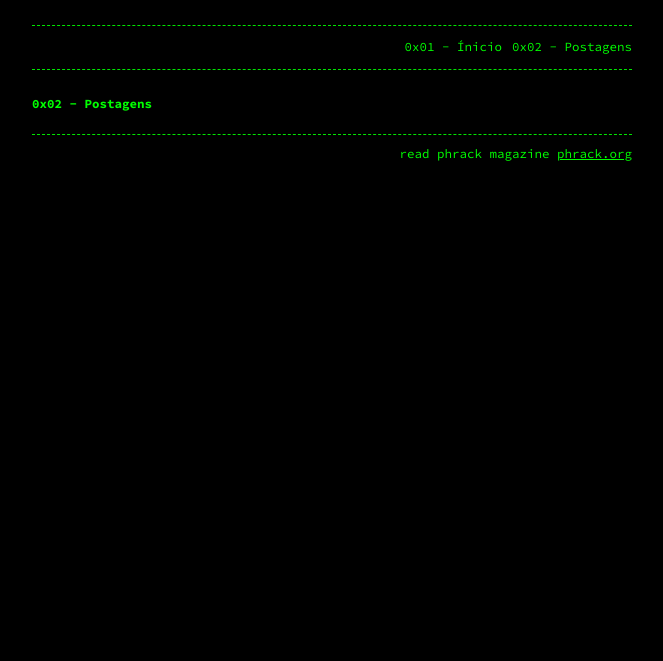
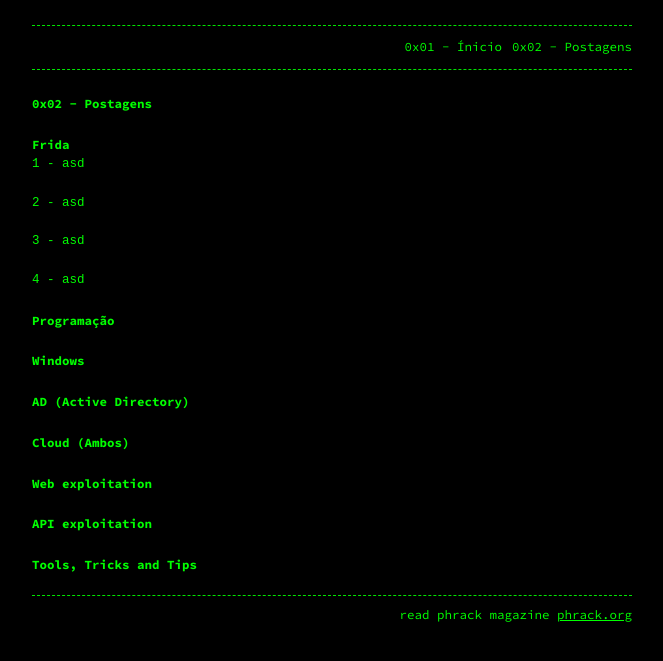
Before and after one commit to sknux/n00blog, a Jekyll site: the page built from postagens.md, in a window 1280 px wide. Shown: the top 661 px of the page, without its empty margins (308-971 px from the left). Built offline with Jekyll 4.4.1, drawn with Linux system fonts in a browser that asks for light colours; our own code applies the rules of GitHub Pages for plain Markdown files.

Commit message:
Update postagens.md

```diff
--- a/postagens.md
+++ b/postagens.md
@@ -1 +1,22 @@
 # 0x02 - Postagens
+
+## Frida
+
+``1 - asd``<br>
+``2 - asd``<br>
+``3 - asd``<br>
+``4 - asd``
+
+## Programação
+
+## Windows
+
+## AD (Active Directory)
+
+## Cloud (Ambos)
+
+## Web exploitation
+
+## API exploitation
+
+## Tools, Tricks and Tips
```
